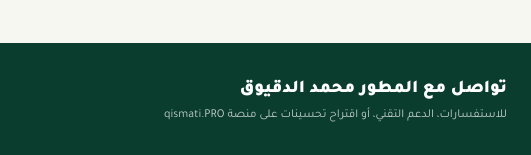
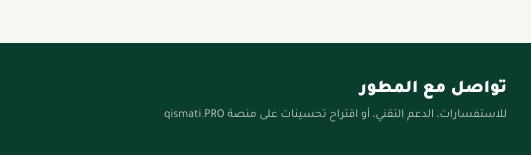
Before and after one commit to dkiouak01/qismati-pro, a plain HTML site: page index.html in a window 1280 px wide. Shown: the part 1205-1360 px from the top of the page, 749-1280 px from the left. Drawn offline with nearby package versions, Linux system fonts and the light colour scheme.

Commit message:
Update index.html

```diff
--- a/index.html
+++ b/index.html
@@ -86,7 +86,7 @@
 <footer class="bg-[#0B3D2E] text-white mt-8">
   <div class="max-w-7xl mx-auto px-6 py-8 flex flex-col md:flex-row justify-between items-center gap-4">
     <div>
-      <h3 class="font-black text-lg">تواصل مع المطور محمد الدقيوق</h3>
+      <h3 class="font-black text-lg">تواصل مع المطور</h3>
       <p class="text-xs text-white/75 mt-1">للاستفسارات، الدعم التقني، أو اقتراح تحسينات على منصة qismati.PRO</p>
     </div>
     <div class="flex flex-wrap items-center gap-2.5">
```
